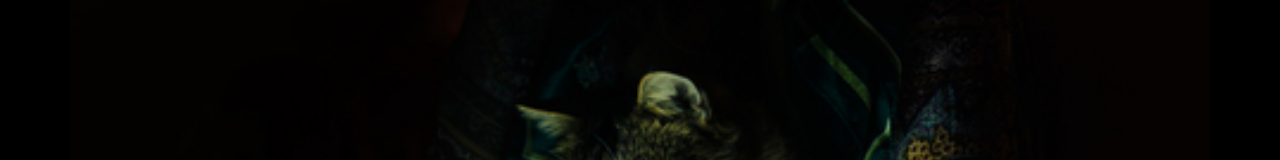
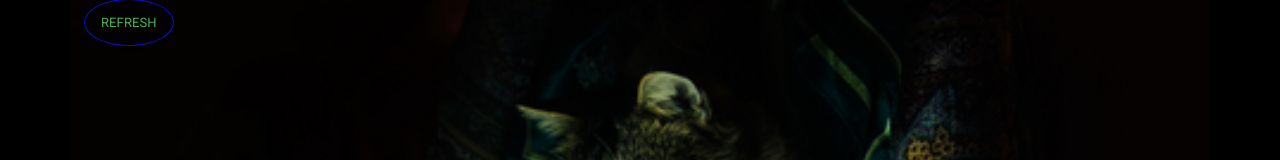
Before and after one commit to jcasorla/madame_minou_le_chat, an Angular app in the folder public/: page /reading-room in a window 1280 px wide. Shown: the top 160 px of the page. Built offline with nearby package versions, Linux system fonts and the light colour scheme.

Commit message:
refresh feature and removed home feature

```diff
--- a/public/src/app/app-routing.module.ts
+++ b/public/src/app/app-routing.module.ts
@@ -8,9 +8,12 @@ import { MultiPlayerRoomComponent } from './multi-player-room/multi-player-room.
 
 const routes: Routes = [
   { path: 'home', component: HomeComponent },
-  { path: '', redirectTo: 'home', pathMatch: "full"},
+  { path: '', redirectTo: 'reading-room', pathMatch: "full"},
   { path: 'reading-room', component: RoomComponent },
   // { path: 'multiplayer', component: MultiPlayerRoomComponent }
+
+   //   // the ** will catch anything that did not match any of the above routes
+   {  path: '**',  redirectTo: 'reading-room',  pathMatch: 'full'},
 ];
 
 @NgModule({
--- a/public/src/app/room/room.component.html
+++ b/public/src/app/room/room.component.html
@@ -7,6 +7,13 @@
     [routerLink]="['/home']"
     value="Home"
   /> -->
+
+
+    <input
+    id="home"
+    type="button"
+    class="btn btn-outline-success"
+    (click)="refresh()" value="refresh"/>
 <div class="row">
     <div class="col-lg-6 text-center">
         <!-- style="width: 500px; height: 500px;" -->
--- a/public/src/app/room/room.component.ts
+++ b/public/src/app/room/room.component.ts
@@ -1,6 +1,8 @@
 import { Component, OnInit } from '@angular/core';
 import { ReadingService } from '../reading.service';
 import { ActivatedRoute, Params, Router } from '@angular/router';
+import {Location} from '@angular/common';
+
 import { Deck } from '../modules/deck';
 // import { Read } from '../models/read';
 
@@ -35,7 +37,8 @@ kount = 8;
   constructor(
     private _readingService: ReadingService,
     private _route: ActivatedRoute,
-    private _router: Router
+    private _router: Router,
+    private _location: Location
   ) { }
 
   ngOnInit() {
@@ -136,5 +139,12 @@ kount = 8;
 
 
   }
+  refresh(){
+    //refresh trick that did work to refresh @Input data
+    this._router.navigateByUrl("/home",{skipLocationChange:true}).then(() =>{
+      this._router.navigate([decodeURI(this._location.path())]);
+    });
+
+  }
 
 }
```
